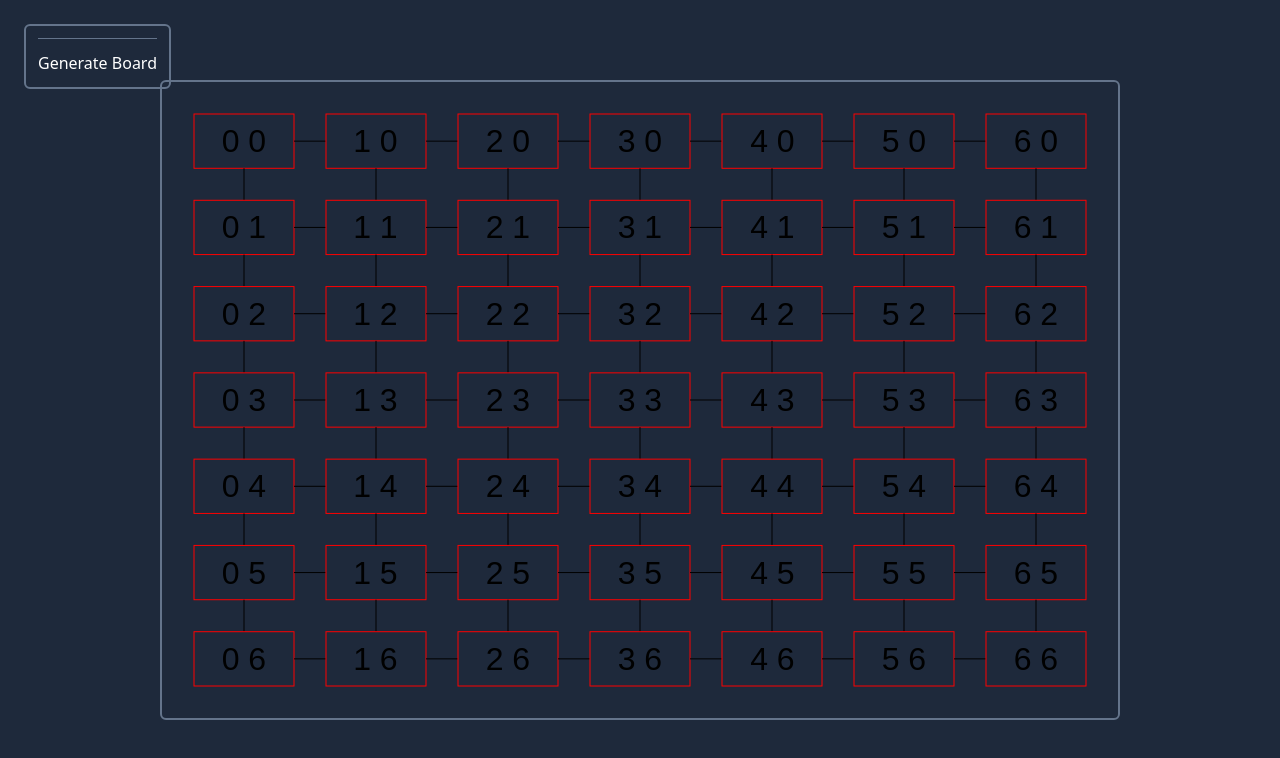
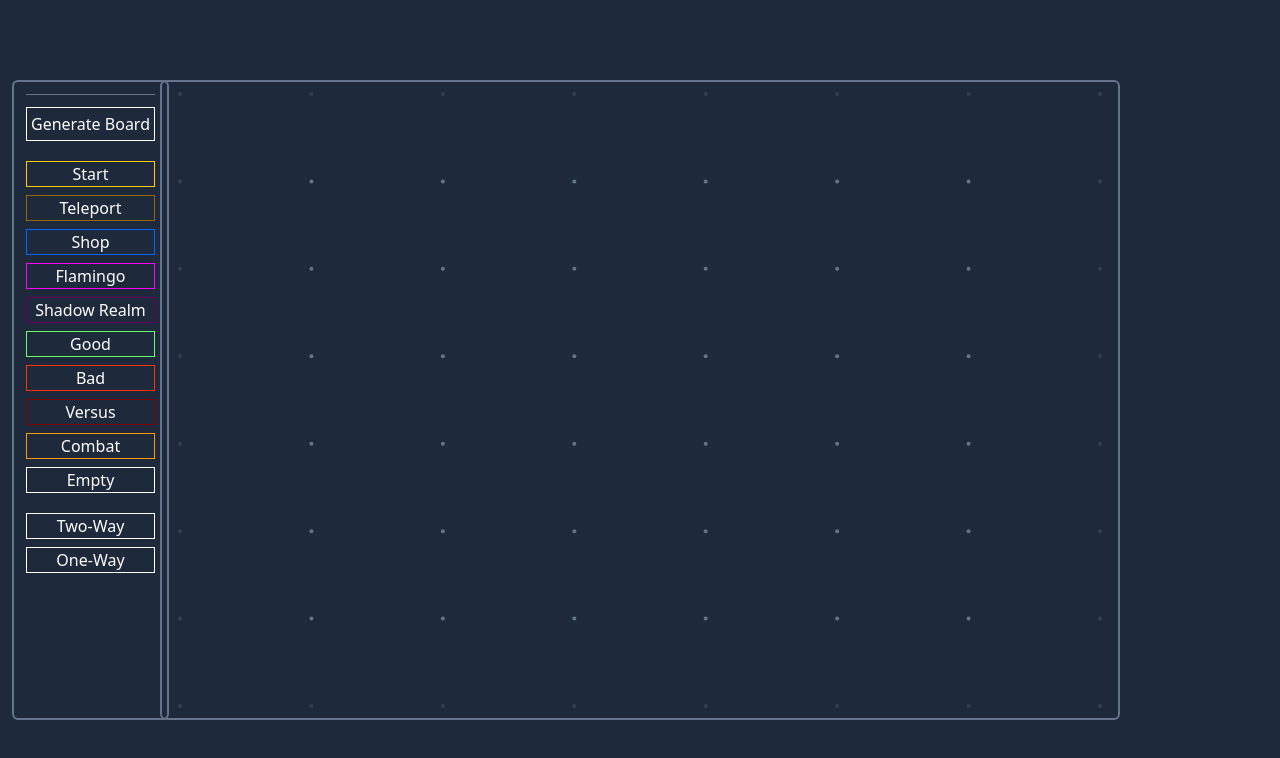
Before and after one commit to czarmin/blindgaem, a website built with Vite: page client/gm.html in a window 1280 px wide. Built offline with nearby package versions, Linux system fonts and the light colour scheme.

Commit message:
nearly finished map making ui

```diff
--- a/client/gm.html
+++ b/client/gm.html
@@ -11,10 +11,35 @@
 
 <body>
     <main class="bg-slate-800 text-white h-[100vh]">
-        <div id="infobox" class="border-slate-500 border-2 rounded-md absolute top-6 left-6 p-3">
+        <div id="infobox" class="text-center border-slate-500 border-2 rounded-md absolute top-0 bottom-0 h-4/5 my-auto left-3 p-3">
             <h1 id="gameid" class="text-2xl"></h1>
             <hr class="border-slate-500 mb-3">
-            <button id="genboard" type="button">Generate Board</button>
+            <button class="mb-5 p-1" id="genboard" type="button">Generate Board</button>
+            <div class="flex flex-col mb-3">
+                <button type="button" class="room">Start</button>
+                <button type="button" class="room">Teleport</button>
+                <button type="button" class="room">Shop</button>
+                <button type="button" class="room">Flamingo</button>
+                <button type="button" class="room">Shadow Realm</button>
+                <button type="button" class="room">Good</button>
+                <button type="button" class="room">Bad</button>
+                <button type="button" class="room">Versus</button>
+                <button type="button" class="room">Combat</button>
+                <button type="button" class="room">Empty</button>
+            </div>
+            <div class="flex flex-col">
+                <button type="button" class="mb-2">Two-Way</button>
+                <button type="button">One-Way</button>
+            </div>
+        </div>
+        <div id="toolbar" class="border-slate-500 hidden border-2 rounded-md absolute top-0 bottom-0 h-4/5 my-auto right-3 p-3">
+            <h1 class="text-2xl">Scenes</h1>
+            <hr class="border-slate-500 mb-3">
+            <div class="flex flex-col">
+                <button type="button" id="screenbt" class="mb-5 p-1">Board</button>
+                <button type="button" id="screenbt" class="mb-5 p-1">Shop</button>
+                <button type="button" id="screenbt" class="mb-5 p-1">Wheels</button>
+            </div>
         </div>
         <canvas id="board" class="w-9/12 h-4/5 m-auto left-0 right-0 top-0 bottom-0 absolute border-2 border-slate-500 rounded-md" />
     </main>
--- a/client/src/gm.css
+++ b/client/src/gm.css
@@ -4,6 +4,12 @@ button:hover {
 
 button {
     transition: 200ms;
+    border: 1px solid;
+}
+
+.room {
+    border: .05em solid;
+    margin-bottom: .5em;
 }
 
 td {
--- a/client/src/gm.ts
+++ b/client/src/gm.ts
@@ -1,33 +1,80 @@
+HandleToolbars();
+StyleButtons();
 
+const board: GameBoard = { places: GenerateEmptyPlaces(), connections: GenerateEmptyConnections() };
 
-setGameID();
-const board = CreateBoard();
+let selected: Place = "Empty";
+let ghost = { x: -1, y: -1 }
+
 RenderBoard(board);
 
+window.onmousedown = (event) => {
+    const canv = document.querySelector('#board') as HTMLCanvasElement;
+    if (!canv) return;
+    const rect = canv.getBoundingClientRect();
+    const pos = { x: event.pageX - rect.x, y: event.pageY - rect.y };
+    if (pos.x > 0 && pos.y > 0 && pos.x < rect.width && pos.y < rect.height) {
+        const roundingX = rect.width / 7;
+        const roundingY = rect.height / 7;;
+        PlacePiece(Math.floor(pos.x / roundingX), Math.floor(pos.y / roundingY))
+    }
+}
+
+window.onmousemove = (event) => {
+    const canv = document.querySelector('#board') as HTMLCanvasElement;
+    if (!canv) return;
+    const rect = canv.getBoundingClientRect();
+    const pos = { x: event.pageX - rect.x, y: event.pageY - rect.y };
+    if (pos.x > 0 && pos.y > 0 && pos.x < rect.width && pos.y < rect.height) {
+        const roundingX = rect.width / 7;
+        const roundingY = rect.height / 7;
+        ghost.x = Math.floor(pos.x / roundingX);
+        ghost.y = Math.floor(pos.y / roundingY);
+    } else {
+        ghost.x = -1;
+        ghost.y = -1;
+    }
+        RenderBoard(board);
+}
+
+// @ts-ignore
 window.onresize = (event) => {
     RenderBoard(board);
 }
 
 
-function setGameID() {
+function HandleToolbars() {
     const urlParams = new URLSearchParams(window.location.search);
     const gameid = urlParams.get('gameid');
     const button = document.querySelector('#gameid') as HTMLButtonElement;
     if (button && gameid)
         button.innerText = gameid;
+
+    const infobox = document.querySelector("#infobox") as HTMLDivElement;
+    const toolbar = document.querySelector('#toolbar') as HTMLDivElement;
+    toolbar.style.setProperty("width", window.getComputedStyle(infobox).getPropertyValue("width"));
+}
+
+function PlacePiece(x: number, y: number) {
+    if (!board.places[y][x] || board.places[y][x] == "None" || board.places[y][x] != selected) {
+        board.places[y][x] = selected;
+    } else {
+        board.places[y][x] = "None";
+    }
 }
 
 function CreateBoard(): GameBoard {
     let board: GameBoard = { places: GenerateEmptyPlaces(), connections: GenerateEmptyConnections() };
-    for (let y = 0; y < 7; y++) {
-        for (let x = 0; x < 7; x++) {
-            board.places[y][x] = { name: x.toString() + " " + y.toString(), color: "#ff0000" };
-            if (x < 6)
-                board.connections[y][x].push({ from: "Right", to: { x: x + 1, y: y, side: "Left" } })
-            if (y < 6)
-                board.connections[y][x].push({ from: "Bottom", to: { x: x, y: y + 1, side: "Top" } })
+
+    // Randomly place all rooms
+    for (let i = 0; i < 7; i++) {
+        for (let j = 0; j < 7; j++) {
+            const rand = Math.random();
+            if (rand < .6)
+                board.places[j][i] = "Empty";
         }
     }
+
     return board;
 }
 
@@ -38,45 +85,56 @@ function RenderBoard(board: GameBoard) {
     canvasEl.height = canvasEl.clientHeight;
     const ctx = canvasEl.getContext('2d');
     if (!ctx) return;
+
     ctx.reset();
 
-    const p = 32; // padding
+    const pX = 36; // padding
+    const pY = 24;
 
     // Canvas Size
     const canvasW = canvasEl.width;
     const canvasH = canvasEl.height;
 
     // Rect Size With Padding
-    const rectWp = (canvasW - 8 * p) / 7;
-    const rectHp = (canvasH - 8 * p) / 7;
+    const rectWp = (canvasW - 8 * pX) / 7;
+    const rectHp = (canvasH - 8 * pY) / 7;
+
+    if (ghost.x != -1)
+        DrawPlace(ctx, ghost.x, ghost.y, rectWp, rectHp, pX, pY, selected, true);
+
+    for(let x = 0; x < 8; x++) {
+        for(let y = 0; y < 8; y++) {
+            if(y == 0 || x == 0 || x == 7 || y == 7)
+                ctx.fillStyle = "#64748b50"
+            else
+                ctx.fillStyle = "#64748b";
+            ctx.beginPath();
+            const X = pX * (x +.5) + rectWp * x;
+            const Y = pY * (y +.5) + rectHp * y;
+            ctx.arc(X, Y, 2, 0, 2*Math.PI);
+            ctx.fill();
+        }
+    }
 
     for (let y = 0; y < 7; y++) {
         if (!board.places[y]) continue;
         for (let x = 0; x < 7; x++) {
             if (!board.places[y][x]) continue;
+            if (board.places[y][x] == "None") continue;
             // Coords of the Rects
-            const X = p * (x + 1) + rectWp * x;
-            const Y = p * (y + 1) + rectHp * y;
 
-            // Drawing rectangles
-            ctx.strokeStyle = board.places[y][x].color;
-            ctx.strokeRect(X, Y, rectWp, rectHp);
-
-            // Getting size of text
-            ctx.font = "2rem Arial";
-            const tSize = ctx.measureText(board.places[y][x].name);
-            const tW = tSize.actualBoundingBoxRight - tSize.actualBoundingBoxLeft;
-            const tH = tSize.actualBoundingBoxAscent - tSize.actualBoundingBoxDescent;
-
-            //Drawing text
-            ctx.fillText(board.places[y][x].name, X + rectWp / 2 - tW / 2, Y + rectHp / 2 + tH / 2);
+            if(x != ghost.x || y != ghost.y || selected == board.places[y][x])
+                DrawPlace(ctx, x, y, rectWp, rectHp, pX, pY, board.places[y][x], false);
 
             if (!board.connections[y][x]) continue;
             ctx.strokeStyle = "Black";
+
+            const X = pX * (x + 1) + rectWp * x;
+            const Y = pY * (y + 1) + rectHp * y;
             for (let i = 0; i < board.connections[y][x].length; i++) {
                 const con = board.connections[y][x][i];
                 const from = GetRectPoint(rectWp, rectHp, X, Y, con.from);
-                const toReal = { x: p * (con.to.x + 1) + rectWp * con.to.x, y: p * (con.to.y + 1) + rectHp * con.to.y };
+                const toReal = { x: pX * (con.to.x + 1) + rectWp * con.to.x, y: pY * (con.to.y + 1) + rectHp * con.to.y };
                 const to = GetRectPoint(rectWp, rectHp, toReal.x, toReal.y, con.to.side);
                 ctx.beginPath()
                 ctx.moveTo(from.x, from.y);
@@ -85,6 +143,66 @@ function RenderBoard(board: GameBoard) {
             }
         }
     }
+}
+
+function DrawPlace(ctx: CanvasRenderingContext2D, x: number, y: number, width: number, height: number, paddingX: number, paddingY: number, place: Place, gray: boolean) {
+    if (place == "None") return;
+    const X = paddingX * (x + 1) + width * x;
+    const Y = paddingY * (y + 1) + height * y;
+
+    // Drawing rectangles
+    if(!gray)
+        ctx.strokeStyle = GetColorByPlace(place);
+    else
+        ctx.strokeStyle = "Gray";
+    ctx.strokeRect(X, Y, width, height);
+
+    // Getting size of text
+    ctx.font = "1rem Sans-Serif";
+    if(!gray)
+        ctx.fillStyle = "White"
+    else
+        ctx.fillStyle = "Gray";
+
+    //Drawing text
+    const splitted = place.split(' ')
+    for(let i = 0; i < splitted.length; i++) {
+        const text = splitted[i];
+        const tSize = ctx.measureText(text);
+        const tW = tSize.actualBoundingBoxRight - tSize.actualBoundingBoxLeft;
+        const tH = tSize.actualBoundingBoxAscent - tSize.actualBoundingBoxDescent;
+        ctx.fillText(text, X + width / 2 - tW / 2, Y + height / 2 + tH / 2 + i*(tH+4) - (splitted.length-1)*tH/2);
+    }
+}
+
+function GetColorByPlace(place: Place): string {
+    if (place == "None") return ""
+    switch (place) {
+        case "Start":
+            return "#ffcc00"
+        case "Teleport":
+            return "#996600"
+        case "Shop":
+            return "#0066ff"
+        case "Flamingo":
+            return "#ff00ff"
+        case "Shadow Realm":
+            return "#660066"
+        case "Good":
+            return "#66ff66"
+        case "Bad":
+            return "#ff3300"
+        case "Versus":
+            return "#800000"
+        case "Combat":
+            return "#ff9900"
+        case "Empty":
+            return "#ffffff"
+    }
+}
+
+function Remap(low1: number, high1: number, low2: number, high2: number, value: number): number {
+    return low2 + (value - low1) * (high2 - low2) / (high1 - low1);
 }
 
 function GetRectPoint(rectW: number, rectH: number, x: number, y: number, side: Side): { x: number, y: number } {
@@ -98,6 +216,17 @@ function GetRectPoint(rectW: number, rectH: number, x: number, y: number, side:
         case "Left":
             return { x: x, y: y + rectH / 2 };
     }
+}
+
+function StyleButtons() {
+    const buttons = document.querySelectorAll('.room') as NodeListOf<HTMLButtonElement>;
+    buttons.forEach((butt) => {
+        butt.addEventListener("click", (event) => {
+            selected = (event.target as HTMLButtonElement).innerText as Place;
+        })
+        butt.style.border = "1px solid";
+        butt.style.borderColor = GetColorByPlace(butt.innerText as Place)
+    })
 }
 
 function GenerateEmptyPlaces(): Place[][] {
@@ -119,12 +248,8 @@ function GenerateEmptyConnections(): Connection[][][] {
     return con;
 }
 
+type Place = "Start" | "Teleport" | "Shop" | "Flamingo" | "Shadow Realm" | "Good" | "Bad" | "Versus" | "Combat" | "Empty" | "None";
 type Side = "Top" | "Right" | "Bottom" | "Left";
-
-interface Place {
-    name: string,
-    color: string,
-}
 
 interface PathSlot {
     x: number,
--- a/client/tailwind.config.js
+++ b/client/tailwind.config.ts
@@ -1,4 +1,6 @@
 /** @type {import('tailwindcss').Config} */
+import type { Config } from 'tailwindcss'
+
 export default {
   content: [
       "./*.html",
@@ -8,4 +10,4 @@ export default {
     extend: {},
   },
   plugins: [],
-}
+} satisfies Config
```
